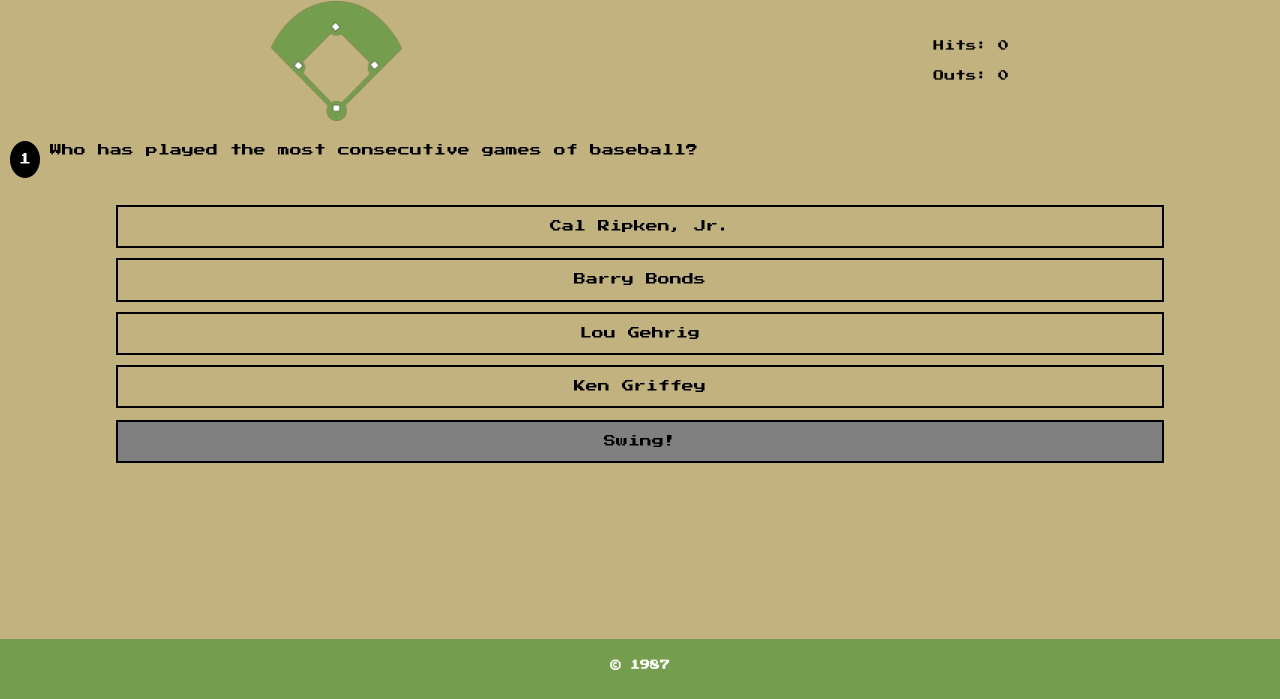
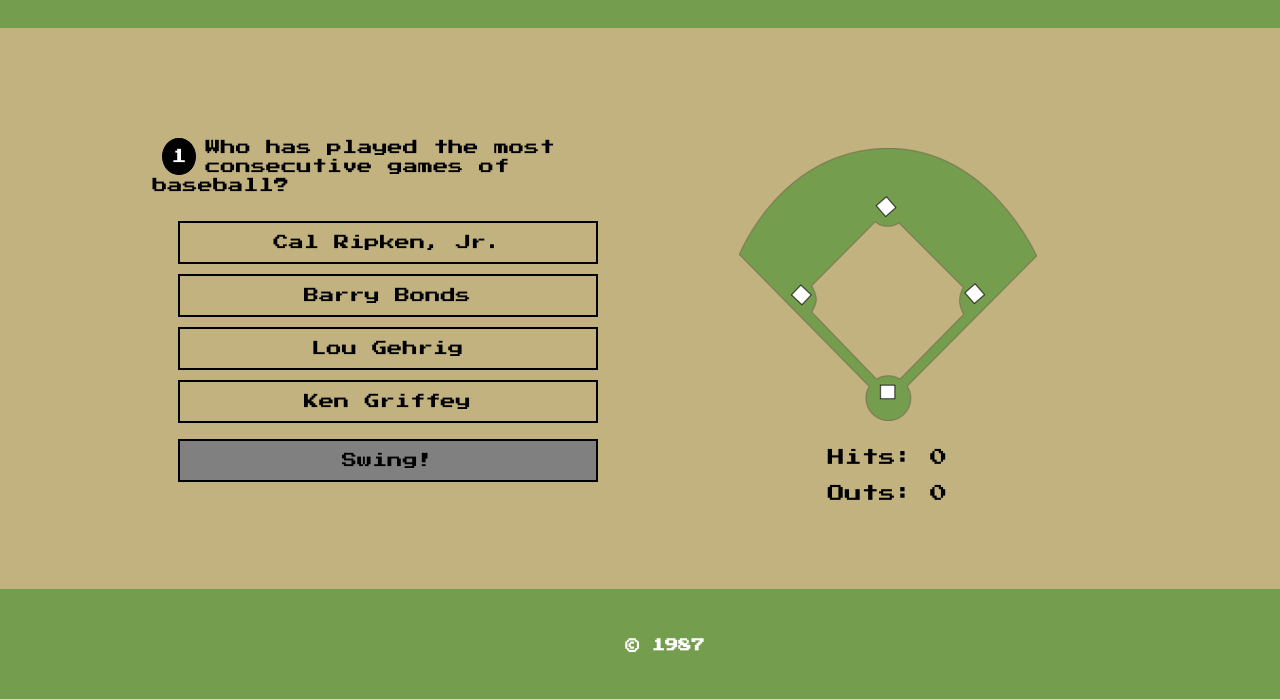
Before and after one commit to bryantee/baseball-quiz, a plain HTML site: page index.html in a window 1280 px wide. Shown: the part 101-800 px from the top of the page. Drawn offline with nearby package versions, Linux system fonts and the light colour scheme.

Commit message:
Big responsive overhaul: Fully responsive. Improved appearance in larger screens.

```diff
--- a/css/main.css
+++ b/css/main.css
@@ -12,6 +12,8 @@ body {
 	margin: 0 auto;
 	text-align: center;
 	font-size: 0.75em;
+	display: -webkit-flex;
+	flex-wrap: wrap-reverse;
 }
 
 .header {
@@ -27,12 +29,6 @@ body {
 	text-align: center;
 	padding: 10px;
 	font-size: .75em;
-}
-
-.main {
-	width: 100%;
-	display: -webkit-flex;
-	flex-wrap: wrap-reverse;
 }
 
 section.question-box,
@@ -154,5 +150,65 @@ footer {
 
 footer h5 {
 	bottom: 0;
-	position: relative;
+	text-align: center;
 }
+
+/*	Mobile First -- but what if screen is larger? Got it covered	*/
+
+@media (min-width: 680px) {
+
+	.fact {
+		padding: 25px;
+	}
+
+	section.diamond-box {
+		height: 25vh;
+		justify-content: center;
+	}
+	.score {
+		padding-left: 50px;
+		font-size: 1.5em;
+	}
+	.question-container {
+		display: block;
+		margin: 25px auto;
+
+	}
+}
+
+@media (min-width: 800px) {
+
+	.header {
+		font-size: 1.75em;
+		padding: 20px 0;
+	}
+
+	.fact {
+		font-size: 1.05em;
+	}
+
+	.content {
+		max-width: 1000px;
+		flex-wrap: initial;
+		margin-top: 35px;
+		font-size: .95em;
+	}
+
+	section.diamond-box {
+		flex-direction: column;
+		height: auto;
+	}
+
+	section.diamond-box > img {
+		margin-top: 30px
+	}
+
+	.score {
+		padding: 10px;
+	}
+
+	footer {
+		min-height: 60px;
+		padding: 25px;
+	}
+}
--- a/index.html
+++ b/index.html
@@ -14,7 +14,7 @@
 <section class="header"><h1>Play Ball!</h1></section>
 <div class="fact"></div>
 
-<div class="content main">
+<div class="content">
 	<section class="question-box">
 		<div class="question-container">
 			<div class="question-count">1</div>
@@ -42,7 +42,7 @@
 	</section>
 </div>
 	<footer>
-		<div class="content"><h5>&copy; 1987</h5></div>
+		<div><h5>&copy; 1987</h5></div>
 	</footer>
 
 </body>
```
